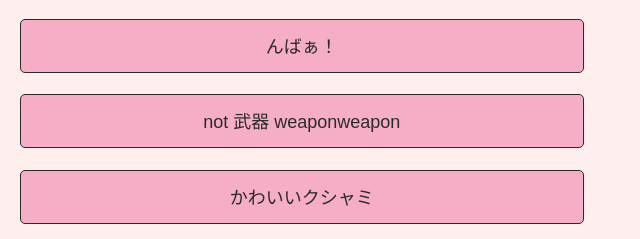
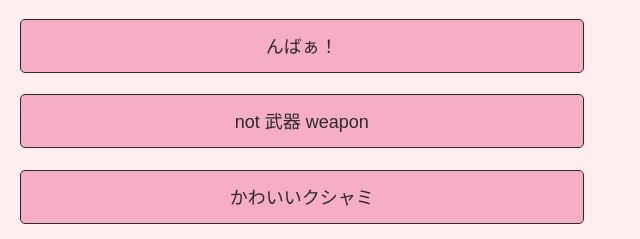
Before and after one commit to capkun10/nazupi-button, a website: page docs/index.html in a window 1280 px wide. Shown: the part 3346-3585 px from the top of the page, 632-1272 px from the left. Drawn offline with Linux system fonts and the light colour scheme.

Commit message:
Update index.html

```diff
--- a/docs/index.html
+++ b/docs/index.html
@@ -124,7 +124,7 @@
               <div class="button button-play" data-voice="kasikoigaki">賢いガキは嫌いだよ</div>
               <div class="button button-play" data-voice="nba">んばぁ！</div>
               <div class="button button-play" data-voice="naisu">ガチナイス</div>
-              <div class="button button-play" data-voice="not">not 武器 weaponweapon</div>
+              <div class="button button-play" data-voice="not">not 武器 weapon</div>
               <div class="button button-play" data-voice="mi">ミッションインポッシブル</div>
               <div class="button button-play" data-voice="kusyami">かわいいクシャミ</div>
               <div class="button button-play" data-voice="matiko">ちょいまちこ～</div>
```
